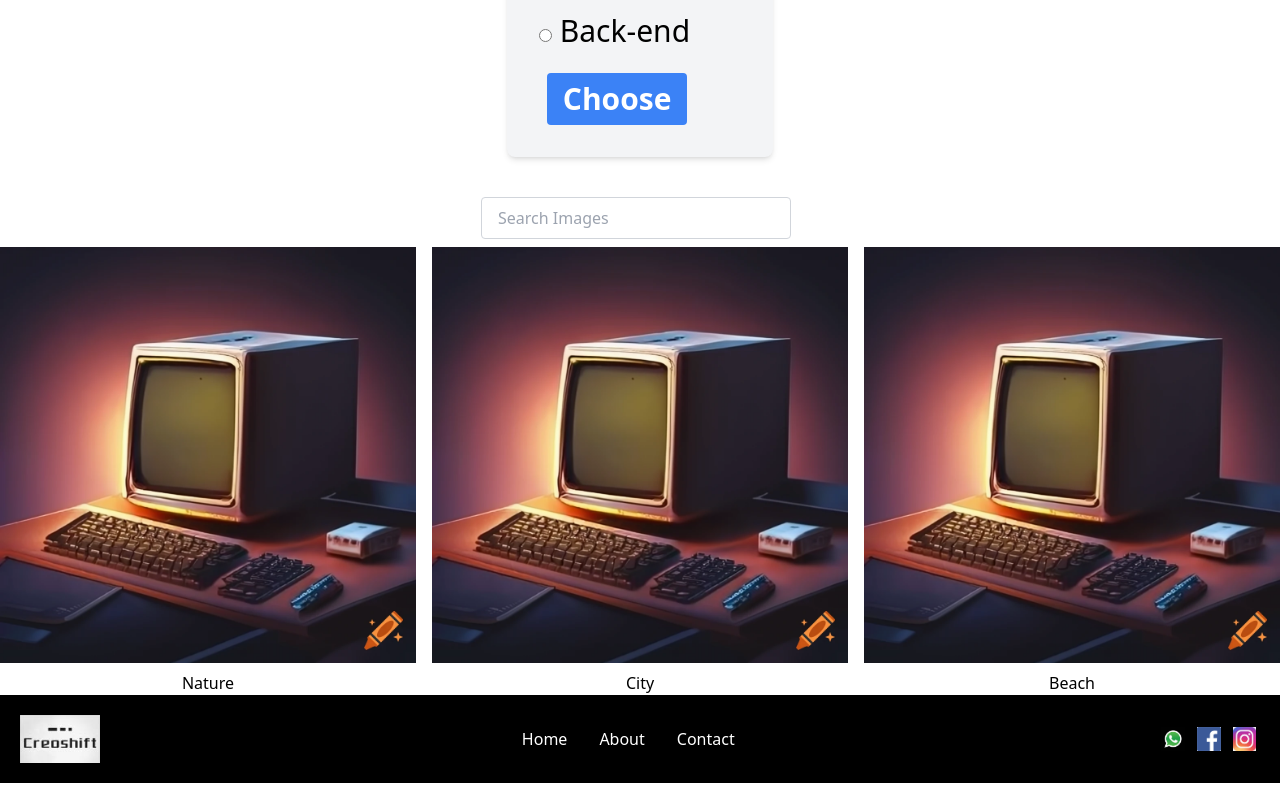
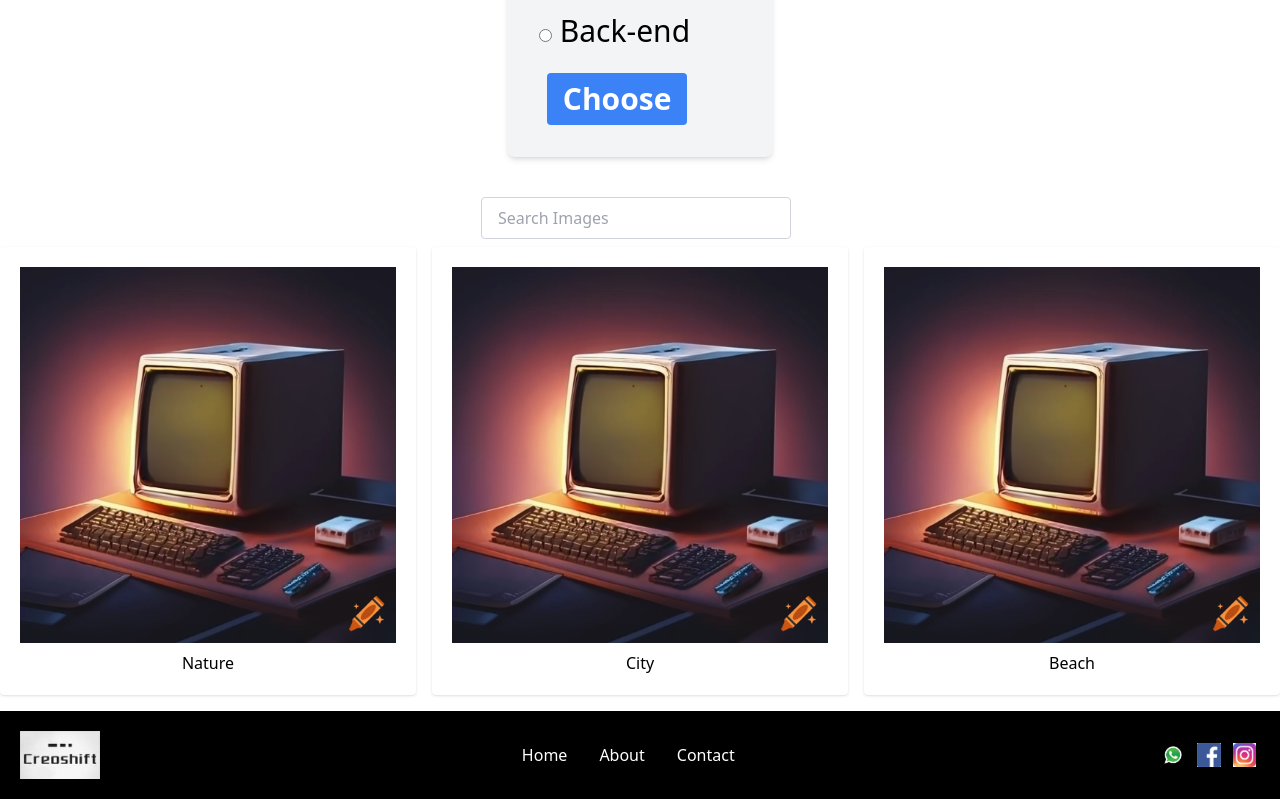
Before and after one commit to Joseph6655/nextjs-test3, a Next.js app: page / in a window 1280 px wide. Shown: the part 1889-2688 px from the top of the page. Built offline with nearby package versions, Linux system fonts and the light colour scheme.

Commit message:
new changes

```diff
--- a/src/comps/filtercomponent.js
+++ b/src/comps/filtercomponent.js
@@ -19,10 +19,14 @@ const Filtercompenent = () => {
   };
 
   const handleTitleClick = (title) => {
-    setSearchTerm(title.toLowerCase());
-    setShowOptions(false);
-    const filtered = imageData.filter(image => image.title.toLowerCase().includes(title.toLowerCase()));
-    setFilteredImages(filtered);
+    if (title === 'All') {
+      setFilteredImages(imageData);
+    } else {
+      setSearchTerm(title.toLowerCase());
+      setShowOptions(false);
+      const filtered = imageData.filter(image => image.title.toLowerCase().includes(title.toLowerCase()));
+      setFilteredImages(filtered);
+    }
   };
 
   const handleInputFocus = () => {
@@ -50,6 +54,12 @@ const Filtercompenent = () => {
       {showOptions && (
         <div className="flex justify-center mb-2">
           <div className="border border-gray-300 rounded bg-white" style={{ width: '300px' }}>
+            <div
+              className="px-4 py-2 cursor-pointer hover:bg-gray-100"
+              onClick={() => handleTitleClick('All')}
+            >
+              All
+            </div>
             {imageData.map((image) => (
               <div
                 key={image.id}
@@ -65,8 +75,10 @@ const Filtercompenent = () => {
       <div className="grid grid-cols-3 gap-4">
         {filteredImages.map(image => (
           <div key={image.id} className="text-center">
-            <img src={image.imageUrl} alt={image.title} className="max-w-full h-auto" />
-            <p className="mt-2">{image.title}</p>
+            <div className="bg-grey rounded shadow p-5 mb-4">
+              <img src={image.imageUrl} alt={image.title} className="max-w-full h-auto mb-1" />
+              <p className="mt-2">{image.title}</p>
+            </div>
           </div>
         ))}
       </div>
```
